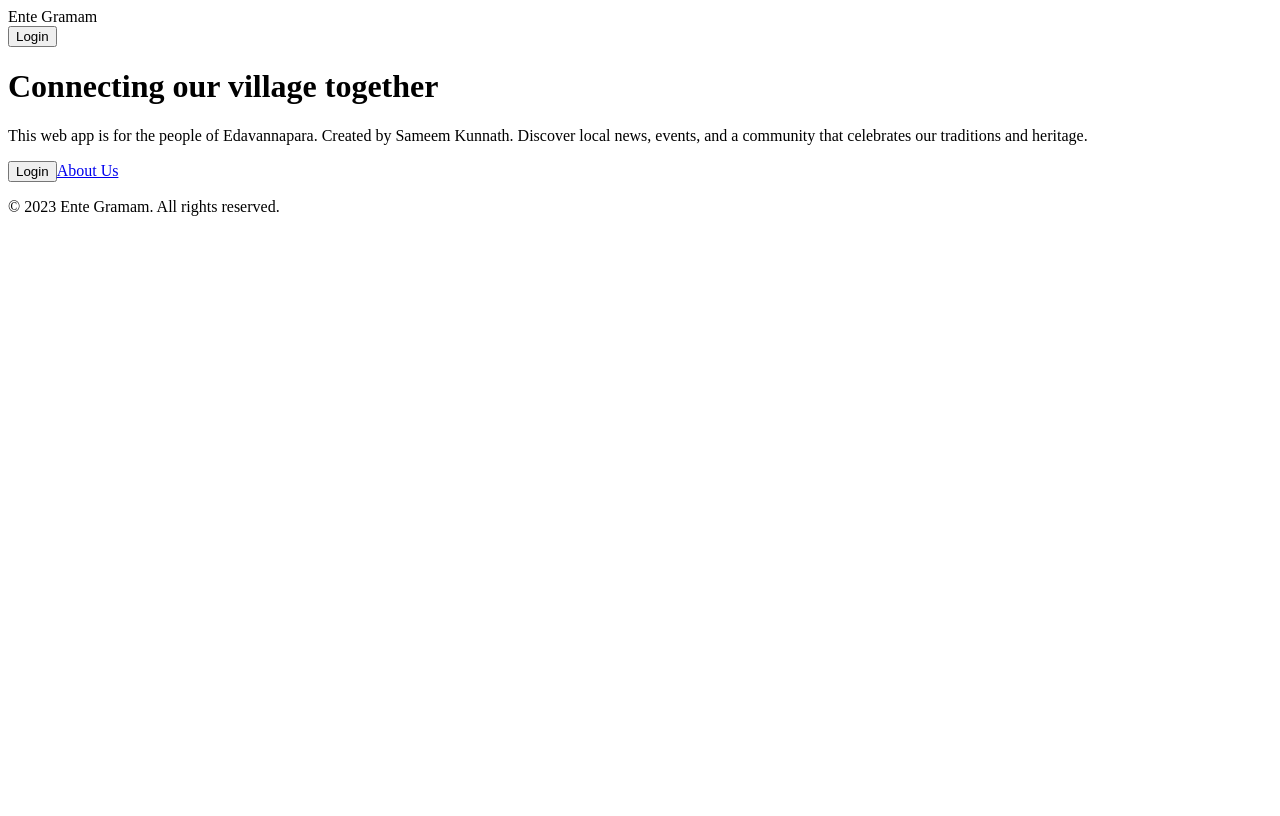
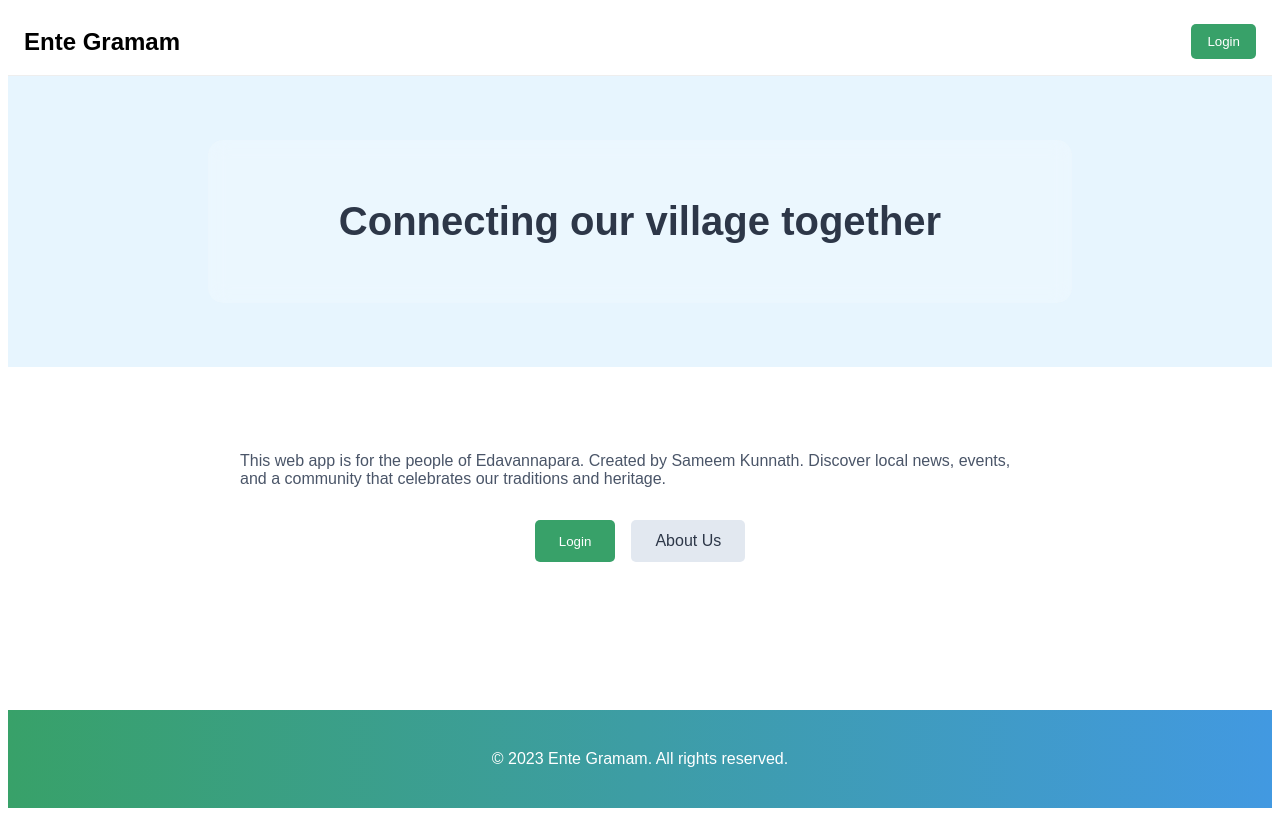
Before and after one commit to code-ninja-labs/ente-gramam1, a React (Vite) app: page / in a window 1280 px wide. Built offline with nearby package versions, Linux system fonts and the light colour scheme.

Commit message:
Update LandingPage.jsx

```diff
--- a/src/pages/LandingPage.jsx
+++ b/src/pages/LandingPage.jsx
@@ -17,14 +17,40 @@ const LandingPage = ({ session }) => {
   };
 
   return (
-    <div className="LDP-container">
+    <div
+      style={{
+        fontFamily: "'Arial', sans-serif",
+        display: "flex",
+        flexDirection: "column",
+        minHeight: "100vh",
+      }}
+    >
       {/* Navbar */}
-      <nav className="LDP-navbar flex justify-between items-center p-4">
-        <div className="LDP-nav-title font-bold text-lg">Ente Gramam</div>
-        <div className="LDP-nav-links">
+      <nav
+        style={{
+          display: "flex",
+          justifyContent: "space-between",
+          alignItems: "center",
+          padding: "16px",
+          backgroundColor: "#fff",
+          borderBottom: "1px solid #eee",
+        }}
+      >
+        <div style={{ fontWeight: "bold", fontSize: "1.5rem" }}>Ente Gramam</div>
+        <div>
           <button
             onClick={handleGetStarted}
-            className="LDP-login-btn px-4 py-2 bg-green-600 text-white rounded hover:bg-green-700"
+            style={{
+              padding: "10px 16px",
+              backgroundColor: "#38A169",
+              color: "#fff",
+              borderRadius: "5px",
+              border: "none",
+              cursor: "pointer",
+              transition: "background-color 0.3s",
+            }}
+            onMouseOver={(e) => (e.target.style.backgroundColor = "#2F855A")}
+            onMouseOut={(e) => (e.target.style.backgroundColor = "#38A169")}
           >
             Login
           </button>
@@ -32,19 +58,41 @@ const LandingPage = ({ session }) => {
       </nav>
 
       {/* Header Section */}
-      <header className="LDP-welcome bg-[#E7F5FE] py-16">
-        <div className="LDP-glass-container max-w-3xl mx-auto p-8 bg-white/20 backdrop-blur-sm rounded-lg text-center">
-          <h1 className="text-4xl font-bold text-gray-800">
+      <header
+        style={{
+          backgroundColor: "#E7F5FE",
+          padding: "64px 16px",
+          textAlign: "center",
+        }}
+      >
+        <div
+          style={{
+            maxWidth: "800px",
+            margin: "auto",
+            padding: "32px",
+            background: "rgba(255, 255, 255, 0.2)",
+            backdropFilter: "blur(10px)",
+            borderRadius: "15px",
+            color: "#333",
+          }}
+        >
+          <h1
+            style={{
+              fontSize: "2.5rem",
+              fontWeight: "bold",
+              color: "#2D3748",
+            }}
+          >
             Connecting our village together
           </h1>
         </div>
       </header>
 
       {/* Main Content */}
-      <main className="LDP-main max-w-3xl mx-auto p-6 space-y-8">
+      <main style={{ maxWidth: "800px", margin: "auto", padding: "24px" }}>
         {/* Text Section */}
-        <div className="LDP-text-section">
-          <p className="text-gray-700">
+        <div style={{ marginBottom: "32px", color: "#4A5568" }}>
+          <p>
             This web app is for the people of Edavannapara. Created by Sameem
             Kunnath. Discover local news, events, and a community that celebrates
             our traditions and heritage.
@@ -52,16 +100,43 @@ const LandingPage = ({ session }) => {
         </div>
 
         {/* Button Group */}
-        <div className="LDP-btn-group flex justify-center space-x-4">
+        <div
+          style={{
+            display: "flex",
+            justifyContent: "center",
+            gap: "16px",
+            marginBottom: "32px",
+          }}
+        >
           <button
             onClick={handleGetStarted}
-            className="LDP-login-btn px-6 py-2 bg-green-600 text-white rounded hover:bg-green-700"
+            style={{
+              padding: "12px 24px",
+              backgroundColor: "#38A169",
+              color: "#fff",
+              borderRadius: "5px",
+              border: "none",
+              cursor: "pointer",
+              transition: "background-color 0.3s",
+            }}
+            onMouseOver={(e) => (e.target.style.backgroundColor = "#2F855A")}
+            onMouseOut={(e) => (e.target.style.backgroundColor = "#38A169")}
           >
             Login
           </button>
           <a
             href="#"
-            className="LDP-about-btn px-6 py-2 bg-gray-200 text-gray-800 rounded hover:bg-gray-300"
+            style={{
+              padding: "12px 24px",
+              backgroundColor: "#E2E8F0",
+              color: "#2D3748",
+              borderRadius: "5px",
+              textDecoration: "none",
+              textAlign: "center",
+              transition: "background-color 0.3s",
+            }}
+            onMouseOver={(e) => (e.target.style.backgroundColor = "#CBD5E0")}
+            onMouseOut={(e) => (e.target.style.backgroundColor = "#E2E8F0")}
           >
             About Us
           </a>
@@ -69,10 +144,16 @@ const LandingPage = ({ session }) => {
       </main>
 
       {/* Footer */}
-      <footer className="LDP-footer bg-gradient-to-r from-green-500 to-blue-500 text-white py-6 mt-8">
-        <div className="max-w-7xl mx-auto text-center">
-          <p>&copy; 2023 Ente Gramam. All rights reserved.</p>
-        </div>
+      <footer
+        style={{
+          backgroundImage: "linear-gradient(to right, #38A169, #4299E1)",
+          color: "#fff",
+          padding: "24px",
+          marginTop: "auto",
+          textAlign: "center",
+        }}
+      >
+        <p>&copy; 2023 Ente Gramam. All rights reserved.</p>
       </footer>
     </div>
   );
```
